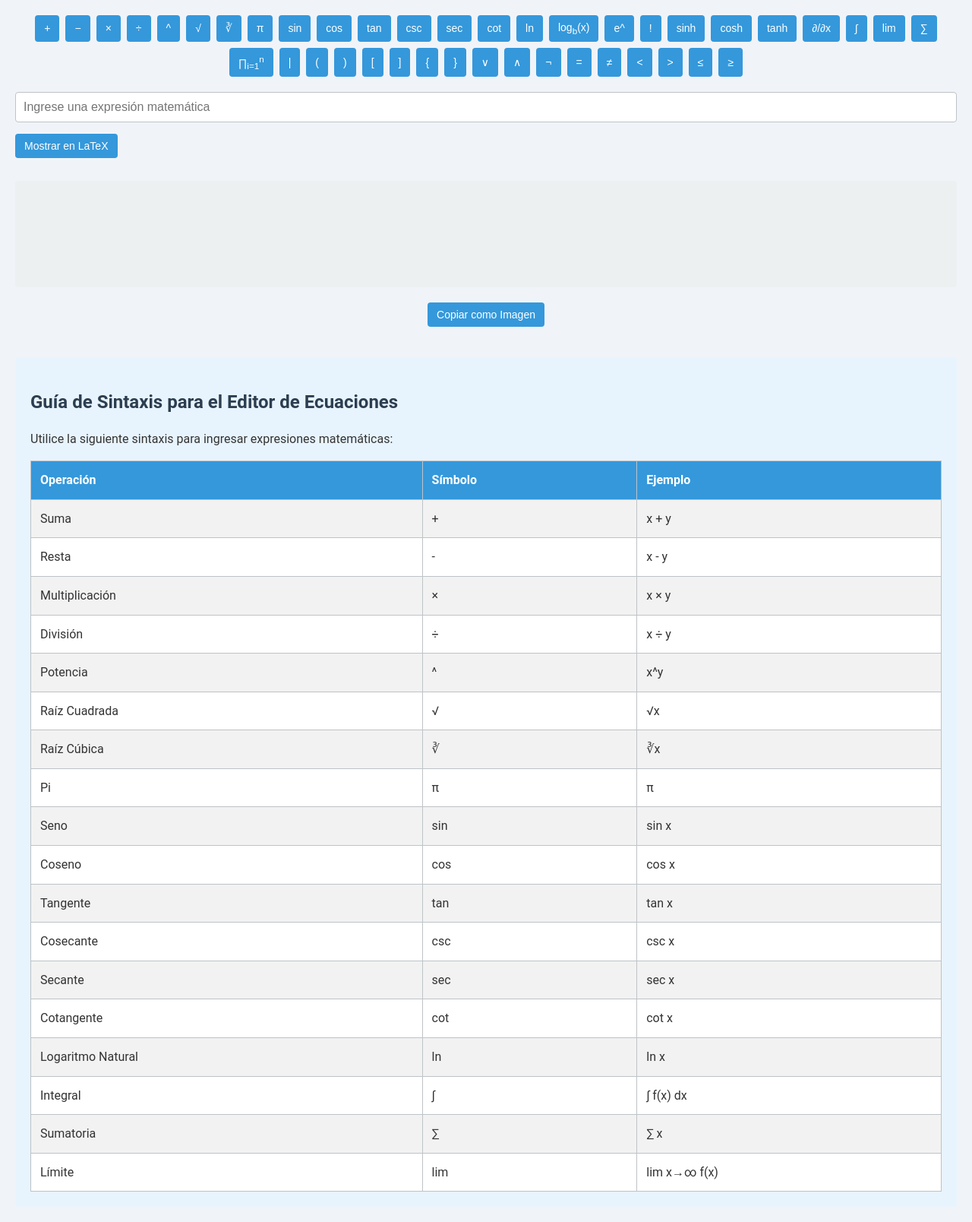
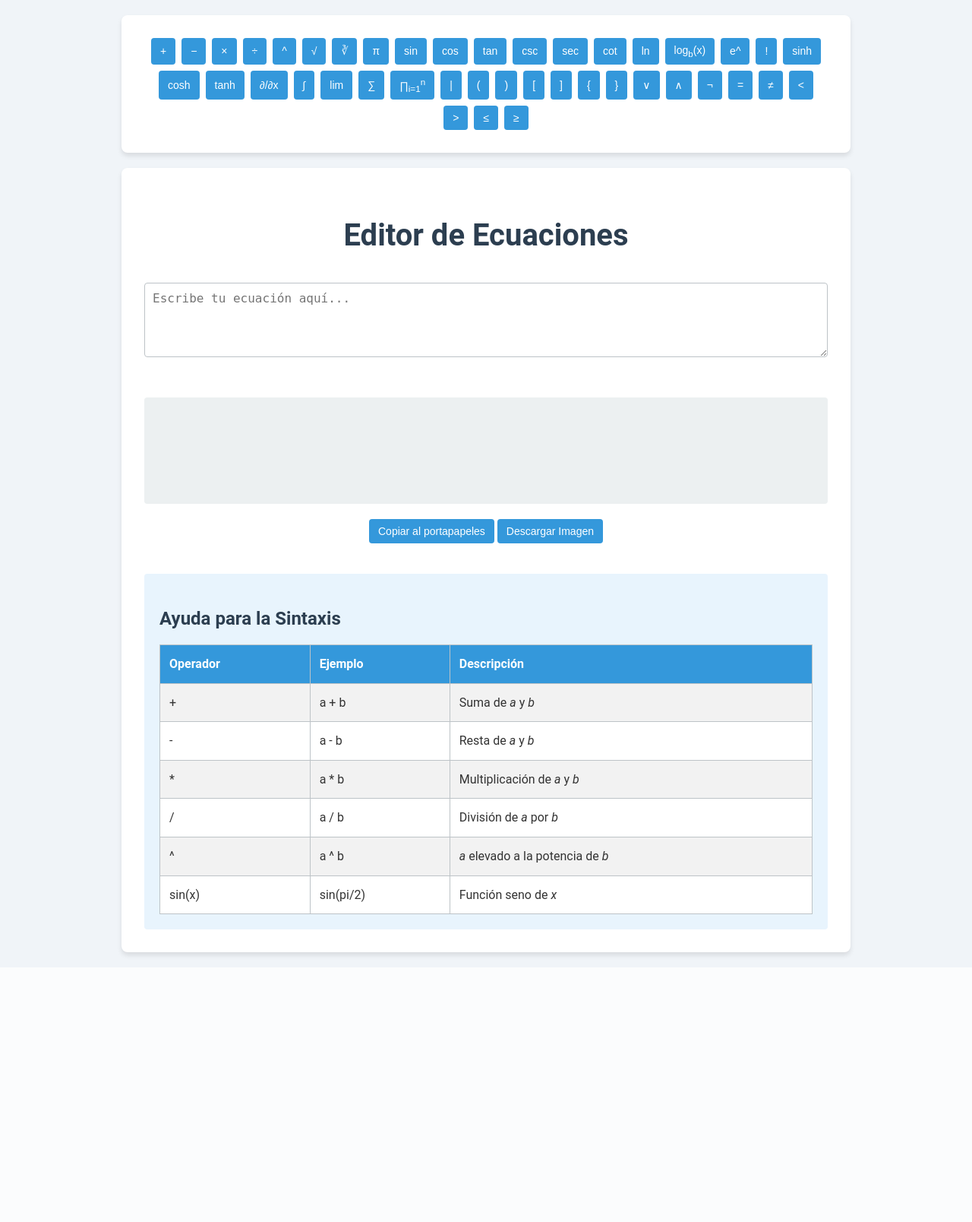
Before and after one commit to jguilldev/MathEdited, a Flask app: page / in a window 1280 px wide. Shown: the whole page at 76% size. After the commit the page ends 1262 px from the top, so only its background shows below. Run offline with Flask 3, Linux system fonts and the light colour scheme; some libraries are stand-ins or nearby versions.

Commit message:
Envio cambios en editor se ve la imagen y cambio a un boton de descarga que hay que modificar visa

```diff
--- a/app.py
+++ b/app.py
@@ -1,95 +1,40 @@
 from flask import Flask, render_template, request, jsonify
 import sympy as sp
-import re
-import matplotlib.pyplot as plt
+import io
 import base64
-from io import BytesIO
+from matplotlib import pyplot as plt
 
 app = Flask(__name__)
 
-def preprocesar_expresion(expresion):
-    # Reemplaza los operadores de potencia
-    expresion = expresion.replace('^', '**')
-
-    # Reemplaza símbolos comunes por su equivalente en sympy
-    simbolos = {
-        '×': '*',
-        '÷': '/',
-        '√': 'sqrt',
-        'π': 'pi',
-        'sin': 'sin',
-        'cos': 'cos',
-        'tan': 'tan',
-        'csc': 'csc',
-        'sec': 'sec',
-        'cot': 'cot',
-        'ln': 'log',
-        'log': 'log',
-        'e^': 'exp',
-        'sinh': 'sinh',
-        'cosh': 'cosh',
-        'tanh': 'tanh',
-        '∂/∂x': 'diff',
-        '∫': 'integrate',
-        'lim': 'limit',
-        '∑': 'Sum',
-        '∏': 'Product',
-        '∨': 'or',
-        '∧': 'and',
-        '¬': 'not',
-        '≠': '!=',
-        '≤': '<=',
-        '≥': '>='
-    }
-    for simbolo, reemplazo in simbolos.items():
-        expresion = expresion.replace(simbolo, reemplazo)
-
-    # Añadir multiplicación explícita
-    expresion = re.sub(r'(\d)([a-zA-Z(])', r'\1*\2', expresion)
-    expresion = re.sub(r'([a-zA-Z)])(\d)', r'\1*\2', expresion)
-
-    return expresion
-
-@app.route('/', methods=['GET', 'POST'])
+@app.route('/')
 def index():
     return render_template('index.html')
 
-@app.route('/renderizar', methods=['POST'])
-def renderizar():
-    expresion = request.json['expresion']
+@app.route('/calcular', methods=['POST'])
+def calcular():
+    data = request.json
+    expresion = data.get('expresion')
     try:
-        expresion_procesada = preprocesar_expresion(expresion)
-        expr = sp.sympify(expresion_procesada)
-        latex = sp.latex(expr)
-        # Generar una imagen a partir de la expresión LaTeX
-        imagen = generarLayoutex(latex)
-        return jsonify({'success': True, 'imagen': imagen})
+        simbolos = sp.symbols('x y z')
+        resultado = sp.sympify(expresion, locals={**{str(s): s for s in simbolos}, **sp.__dict__})
+        resultado = sp.simplify(resultado)
+
+        # Generar LaTeX
+        latex_code = sp.latex(resultado)
+
+        # Generar Imagen de la ecuación
+        buf = io.BytesIO()
+        sp.preview(resultado, output='png', viewer='BytesIO', outputbuffer=buf)
+        buf.seek(0)
+        img_base64 = base64.b64encode(buf.read()).decode('utf-8')
+
+        return jsonify({
+            'resultado': str(resultado),
+            'latex': latex_code,
+            'imagen': img_base64
+        })
     except Exception as e:
-        return jsonify({'success': False, 'error': str(e)})
-
-def generarLayoutex(latex):
-    # Configurar matplotlib para renderizar la imagen
-    plt.rcParams['text.usetex'] = True
-    plt.rcParams['text.latex.preamble'] = r'\usepackage{amsmath}'
-
-    # Crear una figura y un eje
-    fig, ax = plt.subplots()
-
-    # Renderizar la expresión LaTeX en el eje
-    ax.text(0.5, 0.5, f'${latex}$', fontsize=20, ha='center')
-
-    # Ocultar los ejes
-    ax.axis('off')
-
-    # Guardar la figura en un buffer
-    buf = BytesIO()
-    fig.savefig(buf, format='png')
-    buf.seek(0)
-
-    # Codificar la imagen en base64
-    imagen = base64.b64encode(buf.read()).decode('utf-8')
-
-    return imagen
+        return jsonify({'error': 'Error al evaluar la expresión: ' + str(e)})
 
 if __name__ == '__main__':
-    app.run(debug=True, host='0.0.0.0', port=5000)
+    app.run(debug=True)
--- a/templates/index.html
+++ b/templates/index.html
@@ -36,6 +36,10 @@
             gap: 8px;
             margin-bottom: 20px;
             justify-content: center;
+            background-color: #ffffff;
+            padding: 30px;
+            border-radius: 8px;
+            box-shadow: 0 4px 6px rgba(0, 0, 0, 0.1);
         }
 
         button {
@@ -50,7 +54,6 @@
             position: relative;
             outline: none;
             box-shadow: none;
-
         }
 
         button:hover {
@@ -110,6 +113,15 @@
             text-align: center;
         }
 
+        .latex-preview {
+            margin-top: 20px;
+        }
+
+        .latex-preview img {
+            max-width: 100%;
+            height: auto;
+        }
+
         .help-section {
             margin-top: 40px;
             background-color: #e8f4fd;
@@ -149,12 +161,14 @@
             font-weight: bold;
         }
 
+
+
         @media (max-width: 600px) {
             body {
                 padding: 10px;
             }
 
-            .container {
+            .container, .button-container {
                 padding: 15px;
             }
 
@@ -163,12 +177,10 @@
                 font-size: 12px;
             }
         }
-
-
     </style>
 </head>
 <body>
-    <div class="button-container">
+    <div class="container button-container">
         <button onclick="insertarSimbolo('\\+')" title="Suma">+</button>
         <button onclick="insertarSimbolo('\\-')" title="Resta">−</button>
         <button onclick="insertarSimbolo('\\times')" title="Multiplicación">×</button>
@@ -212,211 +224,142 @@
         <button onclick="insertarSimbolo('\\leq')" title="Menor o Igual Que">≤</button>
         <button onclick="insertarSimbolo('\\geq')" title="Mayor o Igual Que">≥</button>
     </div>
-    <input type="text" id="expresion" placeholder="Ingrese una expresión matemática">
-    <button onclick="renderizar()">Mostrar en LaTeX</button>
-    <div id="resultado"></div>
-    <div class="copy-button-container">
-        <button onclick="copiarComoImagen()">Copiar como Imagen</button>
+
+    <div class="container">
+        <h1>Editor de Ecuaciones</h1>
+        <textarea id="expresion" rows="4" placeholder="Escribe tu ecuación aquí..."></textarea>
+
+        <div style="display: none;" id="latex-output" class="latex-output">
+            <h3>Código LaTeX:</h3>
+            <pre id="latex-code"></pre>
         </div>
 
+        <div id="resultado"></div>
+
+        <div class="copy-button-container">
+
+            <button onclick="copiarImagen()">Copiar al portapapeles</button>
+            <button onclick="descargarImagen()">Descargar Imagen</button>
+        </div>
+
+
+
         <div class="help-section">
-        <h2>Guía de Sintaxis para el Editor de Ecuaciones</h2>
-        <p>Utilice la siguiente sintaxis para ingresar expresiones matemáticas:</p>
-
+            <h2>Ayuda para la Sintaxis</h2>
             <table>
                 <tr>
-                <th>Operación</th>
-                <th>Símbolo</th>
+                    <th>Operador</th>
                     <th>Ejemplo</th>
+                    <th>Descripción</th>
                 </tr>
                 <tr>
-                <td>Suma</td>
                     <td>+</td>
-                <td>x + y</td>
+                    <td>a + b</td>
+                    <td>Suma de <em>a</em> y <em>b</em></td>
                 </tr>
                 <tr>
-                <td>Resta</td>
                     <td>-</td>
-                <td>x - y</td>
+                    <td>a - b</td>
+                    <td>Resta de <em>a</em> y <em>b</em></td>
                 </tr>
                 <tr>
-                <td>Multiplicación</td>
-                <td>×</td>
-                <td>x × y</td>
+                    <td>*</td>
+                    <td>a * b</td>
+                    <td>Multiplicación de <em>a</em> y <em>b</em></td>
                 </tr>
                 <tr>
-                <td>División</td>
-                <td>÷</td>
-                <td>x ÷ y</td>
+                    <td>/</td>
+                    <td>a / b</td>
+                    <td>División de <em>a</em> por <em>b</em></td>
                 </tr>
                 <tr>
-                <td>Potencia</td>
                     <td>^</td>
-                <td>x^y</td>
+                    <td>a ^ b</td>
+                    <td><em>a</em> elevado a la potencia de <em>b</em></td>
                 </tr>
                 <tr>
-                <td>Raíz Cuadrada</td>
-                <td>√</td>
-                <td>√x</td>
+                    <td>sin(x)</td>
+                    <td>sin(pi/2)</td>
+                    <td>Función seno de <em>x</em></td>
                 </tr>
-            <tr>
-                <td>Raíz Cúbica</td>
-                <td>∛</td>
-                <td>∛x</td>
-            </tr>
-            <tr>
-                <td>Pi</td>
-                <td>π</td>
-                <td>π</td>
-            </tr>
-            <tr>
-                <td>Seno</td>
-                <td>sin</td>
-                <td>sin x</td>
-            </tr>
-            <tr>
-                <td>Coseno</td>
-                <td>cos</td>
-                <td>cos x</td>
-            </tr>
-            <tr>
-                <td>Tangente</td>
-                <td>tan</td>
-                <td>tan x</td>
-            </tr>
-            <tr>
-                <td>Cosecante</td>
-                <td>csc</td>
-                <td>csc x</td>
-            </tr>
-            <tr>
-                <td>Secante</td>
-                <td>sec</td>
-                <td>sec x</td>
-            </tr>
-            <tr>
-                <td>Cotangente</td>
-                <td>cot</td>
-                <td>cot x</td>
-            </tr>
-            <tr>
-                <td>Logaritmo Natural</td>
-                <td>ln</td>
-                <td>ln x</td>
-            </tr>
-            <tr>
-                <td>Integral</td>
-                <td>∫</td>
-                <td>∫ f(x) dx</td>
-            </tr>
-            <tr>
-                <td>Sumatoria</td>
-                <td>∑</td>
-                <td>∑ x</td>
-            </tr>
-            <tr>
-                <td>Límite</td>
-                <td>lim</td>
-                <td>lim x→∞ f(x)</td>
-            </tr>
+                <!-- Agrega más filas según sea necesario -->
             </table>
         </div>
+    </div>
 
-    <script src="https://polyfill.io/v3/polyfill.min.js?features=es6"></script>
-    <script src="https://cdnjs.cloudflare.com/ajax/libs/html2canvas/0.4.1/html2canvas.min.js"></script>
     <script>
-
-
     function insertarSimbolo(simbolo) {
-          const input = document.getElementById('expresion');
-          const startPos = input.selectionStart;
-          const endPos = input.selectionEnd;
-          const textoActual = input.value;
-          const textoAntes = textoActual.substring(0, startPos);
-          const textoDespues = textoActual.substring(endPos, textoActual.length);
-          input.value = textoAntes + simbolo + textoDespues;
-          input.focus();
-          input.selectionStart = input.selectionEnd = startPos + simbolo.length;
-        }
-
-        function renderizar() {
-          const expresion = document.getElementById('expresion').value;
-          const resultadoDiv = document.getElementById('resultado');
-          try {
-            resultadoDiv.innerHTML = `\\[${expresion}\\]`;
-            MathJax.typesetPromise([resultadoDiv]).catch((err) => {
-              resultadoDiv.innerHTML = `<span class="error">${err.message}</span>`;
-            });
-          } catch (error) {
-            resultadoDiv.innerHTML = `<span class="error">${error.message}</span>`;
-          }
+    const expresion = document.getElementById('expresion');
+    expresion.value += simbolo;
+    renderizarImagen();
 }
 
 
-        function copiarComoImagen() {
+
+function renderizarImagen() {
+    const expresion = document.getElementById('expresion').value;
     const resultadoDiv = document.getElementById('resultado');
-    html2canvas(resultadoDiv, {
-        backgroundColor: null,
-        scale: 2  // Aumenta la escala para mejorar la calidad
-    }).then(canvas => {
-        canvas.toBlob(blob => {
-            // Para navegadores modernos
-            if (navigator.clipboard && navigator.clipboard.write) {
-                navigator.clipboard.write([
-                    new ClipboardItem({'image/png': blob})
-                ]).then(() => {
-                    alert("Imagen copiada al portapapeles");
-                }).catch(err => {
-                    console.error("Error al copiar la imagen: ", err);
-                    fallbackCopyMethod(canvas);
-                });
-            } else {
-                // Método alternativo para navegadores que no soportan navigator.clipboard.write
-                fallbackCopyMethod(canvas);
-            }
-        }, 'image/png');
-    }).catch(error => {
-        console.error("Error al crear la imagen: ", error);
-        alert("No se pudo crear la imagen. Por favor, intente nuevamente.");
-    });
+    const latexCodePre = document.getElementById('latex-code');
+
+    resultadoDiv.innerHTML = '';  // Limpiar el contenido previo
+    latexCodePre.textContent = expresion;  // Actualizar el código LaTeX visible
+
+    if (expresion.trim() === '') return;
+
+    const img = document.createElement('img');
+    img.src = `https://latex.codecogs.com/png.latex?${encodeURIComponent(expresion)}`;
+    img.alt = 'Imagen de la ecuación generada';
+    resultadoDiv.appendChild(img);
 }
 
-function fallbackCopyMethod(canvas) {
-    canvas.toBlob(blob => {
-        const item = new ClipboardItem({ "image/png": blob });
-        navigator.clipboard.write([item]).then(() => {
-            alert("Imagen copiada al portapapeles");
-        }).catch(err => {
-            console.error("Error al copiar la imagen: ", err);
-            const img = canvas.toDataURL("image/png");
-            promptToCopyImage(img);
-        });
-    });
+function copiarImagen() {
+    const img = document.querySelector('#resultado img');
+    if (!img) {
+        alert("No hay imagen para copiar. Por favor, ingrese una ecuación primero.");
+        return;
     }
 
-function promptToCopyImage(dataUrl) {
-    const newTab = window.open();
-    newTab.document.body.innerHTML = `
-        <img src="${dataUrl}" alt="Ecuación">
-        <p>Por favor, haga clic derecho en la imagen y seleccione "Copiar imagen" para copiarla al portapapeles.</p>
-    `;
+    // Crear un canvas y dibujar la imagen en él
+    const canvas = document.createElement('canvas');
+    canvas.width = img.width;
+    canvas.height = img.height;
+    const ctx = canvas.getContext('2d');
+    ctx.drawImage(img, 0, 0);
+
+    // Convertir el canvas a Blob
+    canvas.toBlob(function(blob) {
+        // Crear un nuevo objeto ClipboardItem
+        const item = new ClipboardItem({ "image/png": blob });
+
+        // Intentar escribir en el portapapeles
+        navigator.clipboard.write([item]).then(function() {
+            alert("Imagen copiada al portapapeles");
+        }, function(error) {
+            console.error("Error al copiar la imagen: ", error);
+            alert("No se pudo copiar la imagen. Intente usar el botón derecho del ratón para copiarla manualmente.");
+        });
+    }, 'image/png');
 }
 
-        window.MathJax = {
-            tex: {
-                inlineMath: [['\\(', '\\)']]
-            },
-            startup: {
-                ready: () => {
-                    MathJax.startup.defaultReady();
-                    MathJax.typesetPromise().then(() => {
-                        console.log("MathJax typeset complete.");
-                    }).catch((err) => console.log(err.message));
+function descargarImagen() {
+    const img = document.querySelector('#resultado img');
+    if (!img) {
+        alert("No hay imagen para descargar. Por favor, ingrese una ecuación primero.");
+        return;
     }
+
+    const a = document.createElement('a');
+    a.href = img.src;
+    a.download = 'ecuacion.png';
+    document.body.appendChild(a);
+    a.click();
+    document.body.removeChild(a);
 }
-        };
+
+
+
+document.getElementById('expresion').addEventListener('input', renderizarImagen);;
+
     </script>
-    <script id="MathJax-script" async src="https://cdn.jsdelivr.net/npm/mathjax@3/es5/tex-mml-chtml.js"></script>
-
 </body>
 </html>
```
Lines whose indentation alone changed are shown as unchanged.
